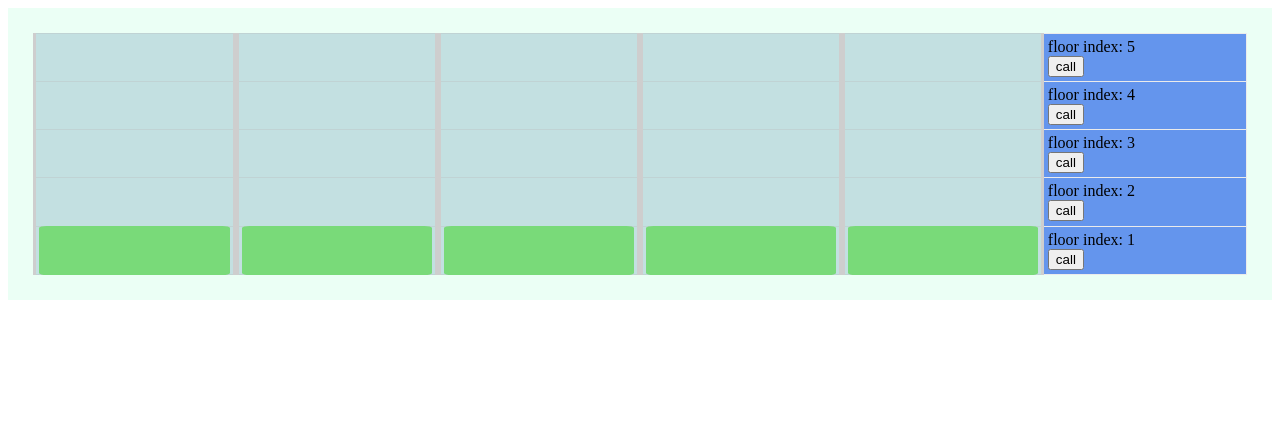
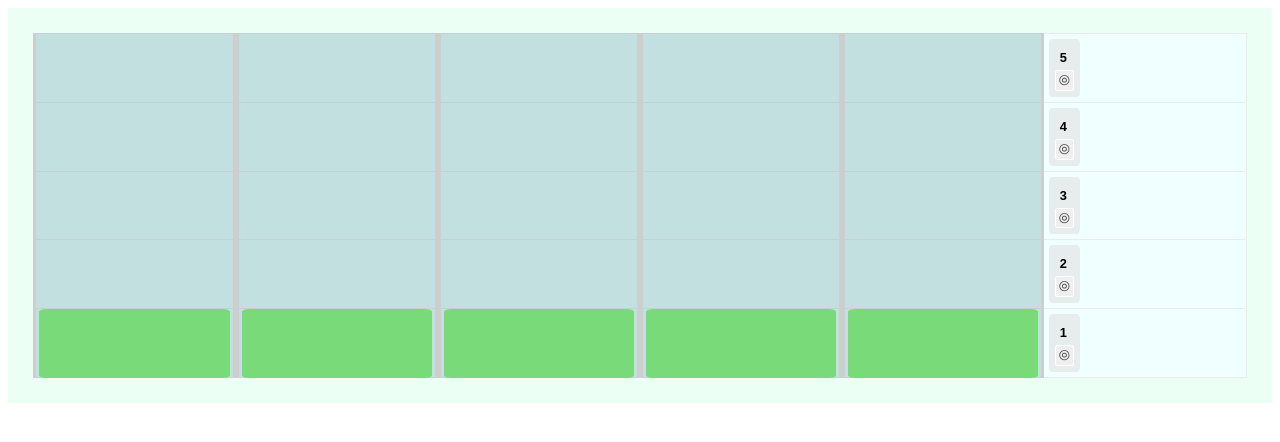
Before and after one commit to dpetrouk/lift-emulator, a Vue app: page / in a window 1280 px wide. Shown: the top 442 px of the page. Built offline with nearby package versions, Linux system fonts and the light colour scheme.

Commit message:
feat: see if lift is coming on the floor by lift call button indication

```diff
--- a/src/Components/Building.vue
+++ b/src/Components/Building.vue
@@ -1,7 +1,7 @@
 <script setup>
 import { ref } from 'vue';
 import { liftShaftsCount, floorsCount } from '../buildingConfig.js';
-import { lifts, callQueue } from '../store.js';
+import { lifts, floors, callQueue } from '../store.js';
 import LiftShaft from './LiftShaft.vue';
 import Floor from './Floor.vue';
 
@@ -58,6 +58,7 @@ const processLiftCall = (targetFloor) => {
         v-for="floorIndex in floorsCount"
         :key="floorIndex"
         :floorIndex="floorIndex"
+        :floorState="floors.selectFloorState(floorIndex)"
         @call-lift="processLiftCall"
       />
     </div>
--- a/src/Components/Floor.vue
+++ b/src/Components/Floor.vue
@@ -1,14 +1,22 @@
 <script setup>
+import { computed } from 'vue';
 import { liftShaftsCount } from '../buildingConfig.js';
 
-defineProps(['floorIndex']);
+const props = defineProps(['floorIndex', 'floorState']);
+
+const buttonBorderColor = computed(() => (props.floorState.isLiftCalled.value ? 'rgb(126, 126, 126)' : 'rgb(255, 255, 255)'));
+const buttonChar = computed(() => (props.floorState.isLiftCalled.value ? '⦿' : '⦾'));
 </script>
 
 <template>
   <div class="floor">
     <div class="lift-control-panel">
-      <div>floor index: {{ floorIndex }}</div>
-      <button @click="$emit('callLift', floorIndex)">call</button>
+      <div class="floor-index">{{ floorIndex }}</div>
+      <button
+        @click="() => $emit('callLift', floorIndex)"
+      >
+        {{ buttonChar }}
+      </button>
     </div>
   </div>
 </template>
@@ -35,11 +43,42 @@ defineProps(['floorIndex']);
 }
 .lift-control-panel {
   position: relative;
-  padding: 2%;
+  padding: 3%;
+  margin: 5px;
+  width: fit-content;
+  height: fit-content;
+
+  border-radius: 9%;
 
   grid-column: v-bind(liftShaftsCount + 1) / v-bind(liftShaftsCount + 1 + 1);
   grid-row: 1 / 2;
 
-  background-color: cornflowerblue;
+  background-color: rgb(228, 228, 228, 0.7);
+}
+
+.floor-index {
+  margin: 5px;
+  font-size: 80%;
+  font-weight: bold;
+  font-family: sans-serif;
+}
+
+button {
+  /* width: 10%;
+  height: 40%; */
+  padding: 3px;
+  line-height: 90%;
+  /* margin: 0; */
+  border: 1px solid;
+  border-color: v-bind(buttonBorderColor);
+  border-radius: 13%;
+  font-size: 14px;
+  color: rgb(83, 83, 83);
+  opacity: 1;
+  cursor: pointer;
+}
+
+button:hover {
+  opacity: 0.6;
 }
 </style>
--- a/src/store.js
+++ b/src/store.js
@@ -1,4 +1,5 @@
-import { liftShaftsCount } from './buildingConfig.js';
+import { ref } from 'vue';
+import { liftShaftsCount, floorsCount } from './buildingConfig.js';
 
 const lifts = {
   items: Array(liftShaftsCount)
@@ -33,13 +34,28 @@ const lifts = {
   selectLiftState(liftShaftIndex) { return this.items[liftShaftIndex - 1]; },
 };
 
+const floors = {
+  items: Array(floorsCount)
+    .fill()
+    .map((_, index) => ({
+      id: index + 1,
+      isLiftCalled: ref(false),
+      setIsLiftCalled(value) { this.isLiftCalled.value = value; },
+    })),
+  selectFloorState(floorIndex) { return this.items[floorIndex - 1]; },
+};
+
 const callQueue = {
   isInProcessing: false,
   setIsInProcessing(isInProcessing) { this.isInProcessing = isInProcessing; },
   itemsInProcessing: new Set(),
   hasItemInProcessing(targetFloor) { return this.itemsInProcessing.has(targetFloor); },
   addToItemsInProcessing(item) { this.itemsInProcessing.add(item); },
-  removeFromItemsInProcessing(item) { this.itemsInProcessing.delete(item); },
+  removeFromItemsInProcessing(item) {
+    this.itemsInProcessing.delete(item);
+
+    floors.selectFloorState(item).setIsLiftCalled(false);
+  },
   items: [],
   isEmpty: true,
   hasItem(targetFloor) { return this.items.includes(targetFloor); },
@@ -47,6 +63,9 @@ const callQueue = {
   addItem(targetFloor) {
     this.items.push(targetFloor);
     this.isEmpty = false;
+
+    const floorState = floors.selectFloorState(targetFloor);
+    floorState.setIsLiftCalled(true);
   },
   removeFirstItem() {
     this.items = this.items.slice(1);
@@ -56,5 +75,6 @@ const callQueue = {
 
 export {
   lifts,
+  floors,
   callQueue,
 };
```
